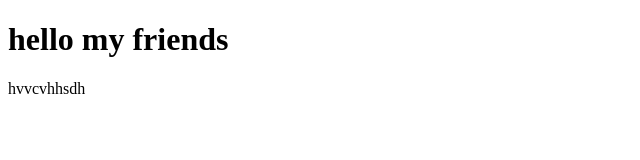
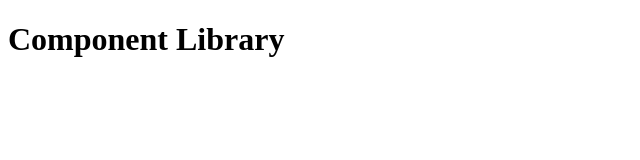
Before and after one commit to UtpalTheDev/UtpalPati-portfolio, a plain HTML site: page index.html in a window 1280 px wide. Shown: the whole page, without its empty margins (0-640 px from the left). Drawn offline with Linux system fonts and the light colour scheme.

```diff
--- a/index.html
+++ b/index.html
@@ -1,13 +1,16 @@
 <!DOCTYPE html>
 <html lang="en">
+
 <head>
     <meta charset="UTF-8">
     <meta name="viewport" content="width=device-width, initial-scale=1.0">
     <meta http-equiv="X-UA-Compatible" content="ie=edge">
     <title>MySite</title>
 </head>
+
 <body>
-    <h1>hello my friends</h1>
-     <p1>hvvcvhhsdh</p1>
+    <h1>Component Library</h1>
+
 </body>
+
 </html>
```
